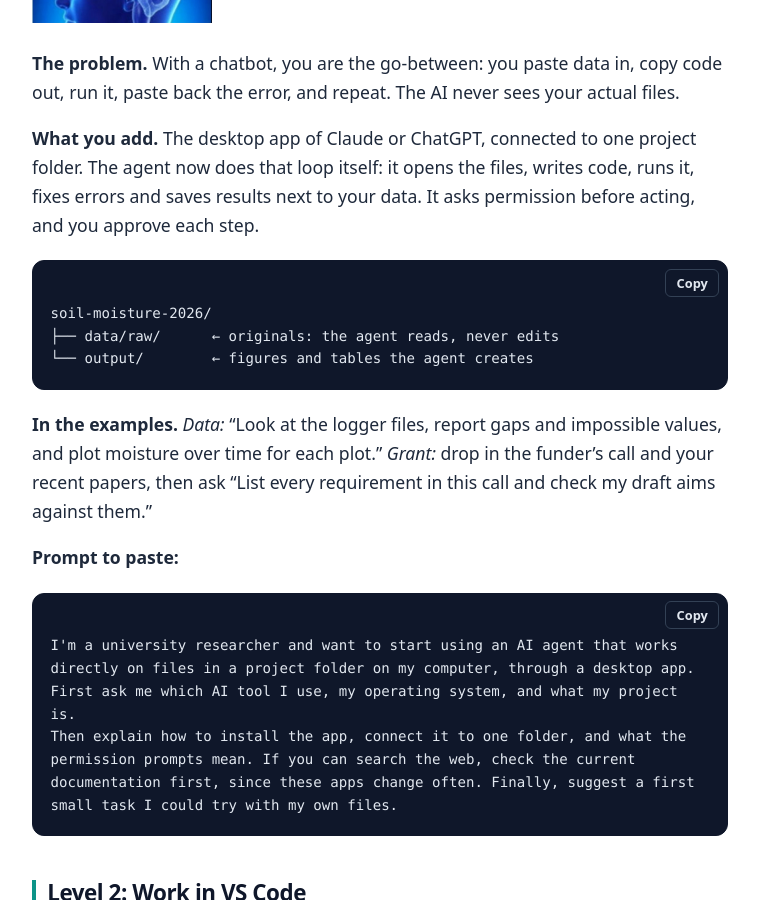
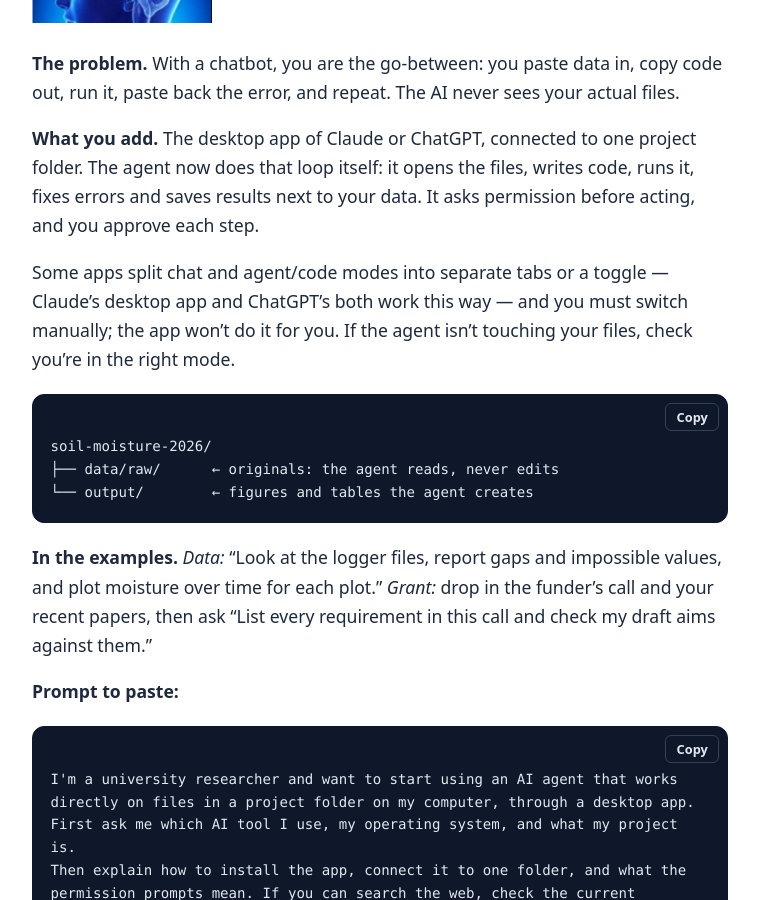
Before and after one commit to yairmau/share, a Jekyll site: the page built from five-levels-ai-agents/index.md, in a window 1280 px wide and 900 px high, scrolled down 2323 px. Shown: the whole window, without its empty margins (260-1019 px from the left). Built offline with Jekyll 4.4.1, drawn with Linux system fonts in a browser that asks for light colours.

Commit message:
Note that chat and agent modes must be switched manually
Co-Authored-By: Claude Sonnet 5 <noreply@anthropic.com>

````diff
--- a/five-levels-ai-agents/index.md
+++ b/five-levels-ai-agents/index.md
@@ -34,6 +34,8 @@ Two running examples show what each level means in practice:
 **The problem.** With a chatbot, you are the go-between: you paste data in, copy code out, run it, paste back the error, and repeat. The AI never sees your actual files.
 
 **What you add.** The desktop app of Claude or ChatGPT, connected to one project folder. The agent now does that loop itself: it opens the files, writes code, runs it, fixes errors and saves results next to your data. It asks permission before acting, and you approve each step.
+
+Some apps split chat and agent/code modes into separate tabs or a toggle — Claude's desktop app and ChatGPT's both work this way — and you must switch manually; the app won't do it for you. If the agent isn't touching your files, check you're in the right mode.
 
 ```
 soil-moisture-2026/
````
